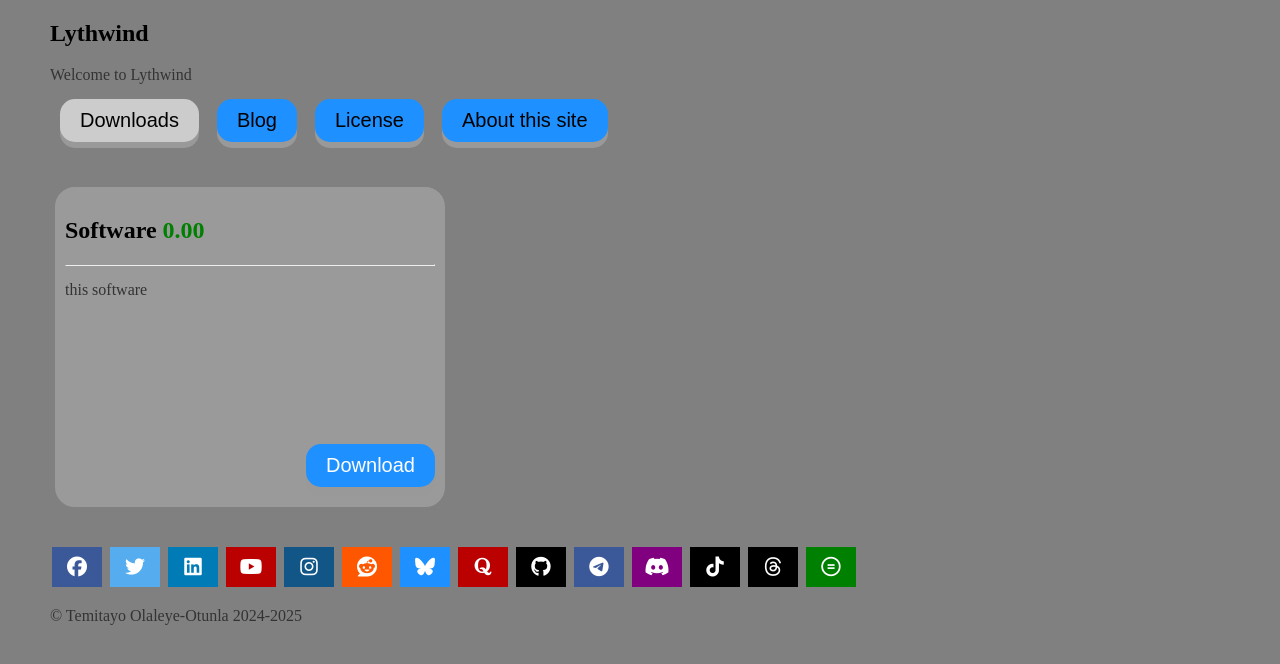
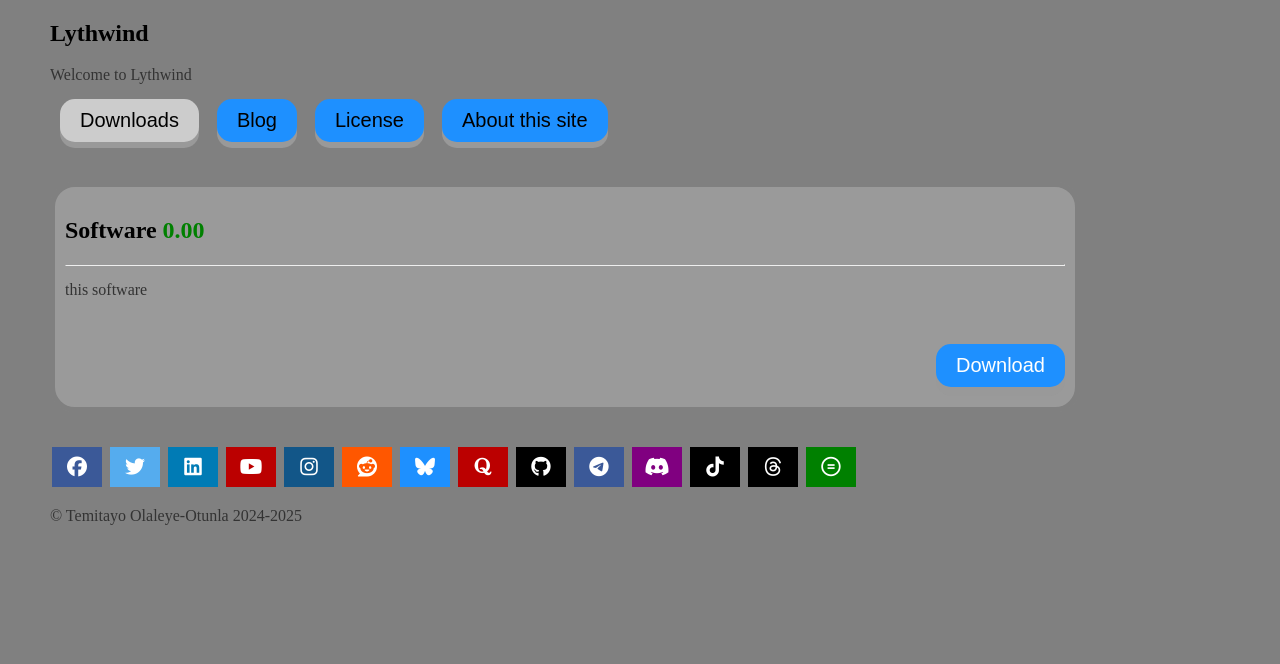
Before and after one commit to lythwind/lythwind.github.io, a Jekyll site: the page built from desktop.html, in a window 1280 px wide. Shown: the top 664 px of the page. Built offline with Jekyll 4.4.1, drawn with Linux system fonts in a browser that asks for light colours; nearby versions of some CDN libraries.

Commit message:
Update desktop.css

```diff
--- a/css/desktop.css
+++ b/css/desktop.css
@@ -6,8 +6,8 @@
 }
 .flex-container > div{
 border-radius: 25px;
-  width: 370px;
-  height: 300px;
+  width: 1000px;
+  height: 200px;
   padding: 10px;
   border: 5px solid gray;
   position: relative;
```
